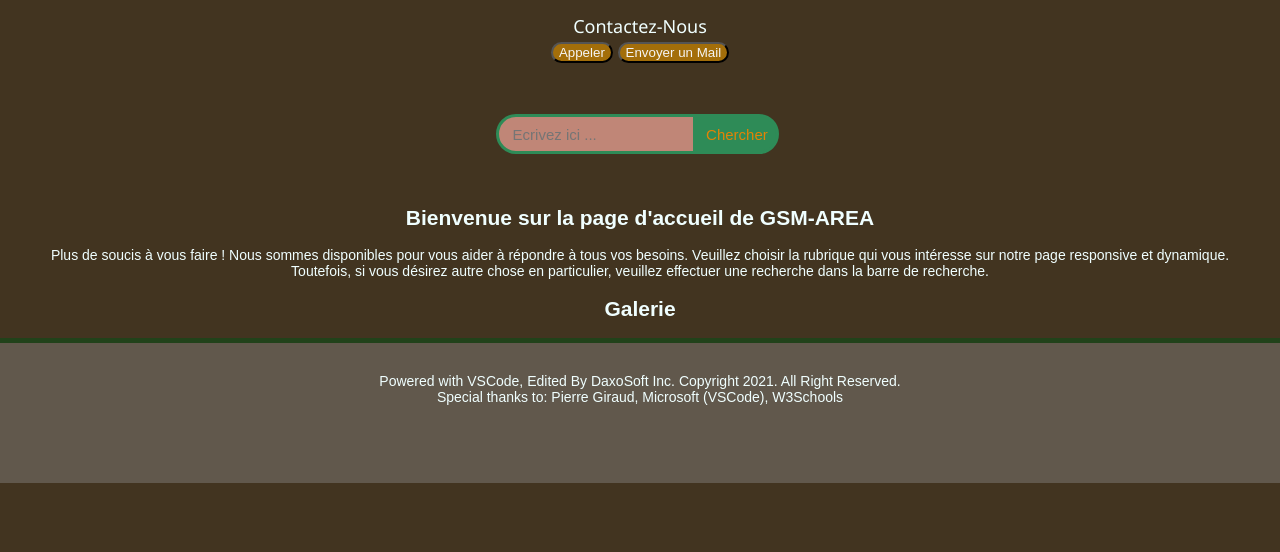
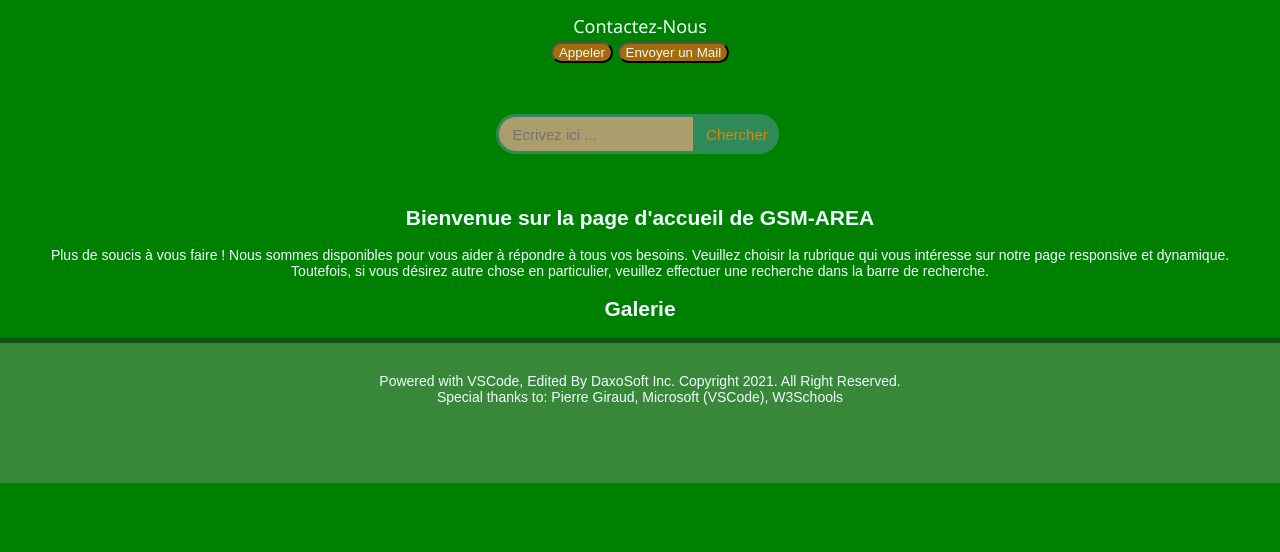
Before and after one commit to daxosoftware/daxosoftware.github.io, a plain HTML site: page index.html in a window 1280 px wide. Shown: the part 248-800 px from the top of the page. Drawn offline with Linux system fonts and the light colour scheme.

Commit message:
Update style.css

```diff
--- a/css/style.css
+++ b/css/style.css
@@ -3,7 +3,7 @@
     padding: 0;
     font-family: sans-serif;
     font-size: 14px;
-    background-color: rgb(66, 52, 32);
+    background-color: green;
     background-size: cover;
     background-repeat: no-repeat;
 }
```
